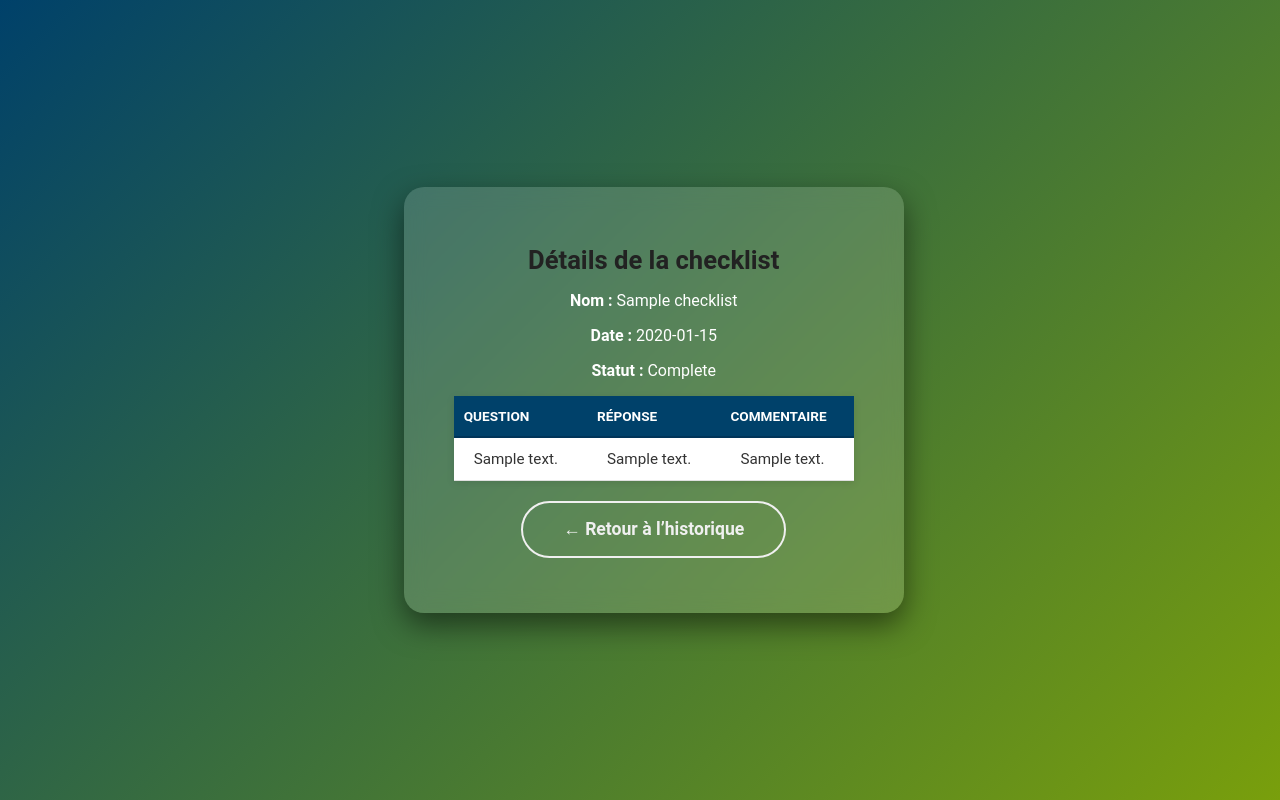
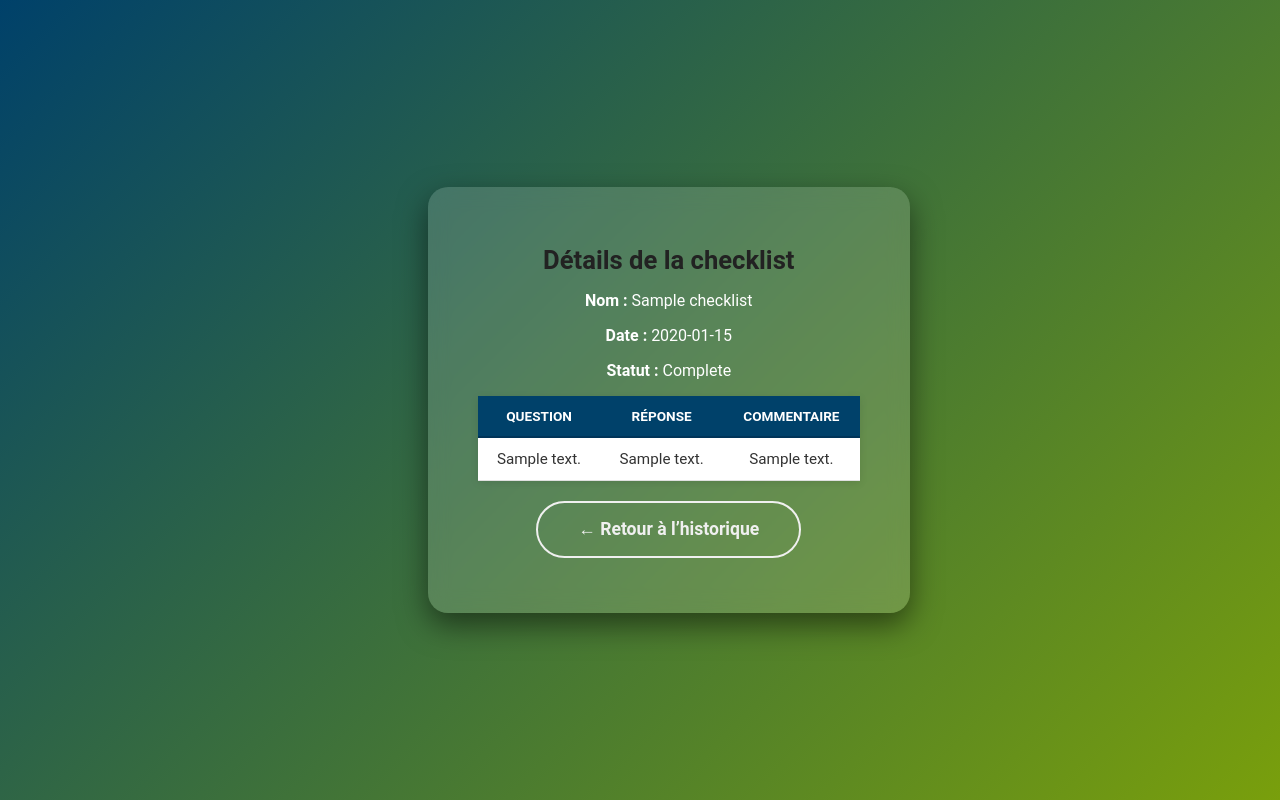
Before and after one commit to Mohamed-Taha85/MY-PROJECT, a Flask app: page /voir_details/1 in a window 1280 px wide. Run offline with Flask 3, Linux system fonts and the light colour scheme; the visitor is signed in with stand-in values (Sample User, id 1); tables that the repository leaves empty hold one stand-in row (values such as "Sample post").

Commit message:
Improve UI consistency: center tables on history page, unify button sizes and spacing across app, enhance overall layout and styling

```diff
--- a/static/style.css
+++ b/static/style.css
@@ -59,6 +59,8 @@
     cursor: pointer;
     border: none;
     min-width: 150px;
+    margin-bottom: 15px; /* spacing between buttons */
+    text-align: center;
 }
 
 .btn-auth:hover, .btn:hover {
@@ -79,6 +81,8 @@
     transition: all 0.3s ease;
     display: inline-block;
     cursor: pointer;
+    margin-bottom: 15px; /* spacing */
+    text-align: center;
 }
 
 .btn-secondary-auth:hover, .btn-secondary:hover {
@@ -165,7 +169,7 @@
     background-color: rgba(255, 255, 255, 0.15);
     padding: 40px 50px;
     border-radius: 20px;
-    max-width: 400px;
+    max-width: 800px; /* increased width for better table layout */
     width: 90%;
     text-align: center;
     box-shadow: 0 12px 30px rgba(0, 0, 0, 0.5);
@@ -182,15 +186,18 @@
     text-align: center;
 }
 
-.dashboard-container table {
-    width: 100%;
+.dashboard-container table,
+.styled-table {
+    width: 100%; /* full width inside container */
     border-collapse: separate;
     border-spacing: 0;
+    margin: 0 auto; /* center table */
     box-shadow: 0 2px 8px rgba(0,0,0,0.1);
     margin-bottom: 20px;
 }
 
-.dashboard-container thead th {
+.dashboard-container thead th,
+.styled-table th {
     background-color: #00416A;
     color: #FFFFFF;
     text-transform: uppercase;
@@ -199,15 +206,18 @@
     border-bottom: 2px solid #003459;
 }
 
-.dashboard-container tbody tr {
+.dashboard-container tbody tr,
+.styled-table tr {
     background-color: #ffffff;
 }
 
-.dashboard-container tbody tr:hover {
+.dashboard-container tbody tr:hover,
+.styled-table tr:hover {
     background-color: #e6f7ff;
 }
 
-.dashboard-container td {
+.dashboard-container td,
+.styled-table td {
     padding: 12px 10px;
     color: #333333;
     font-size: 0.95em;
@@ -215,7 +225,7 @@
 }
 
 .dashboard-container .btn {
-    margin-top: 10px;
+    margin-top: 15px; /* better spacing */
     display: block;
     width: max-content;
     margin-left: auto;
@@ -302,22 +312,6 @@
     gap: 5px;
 }
 
-.styled-table td, .styled-table th {
-    padding: 12px 20px;
-    text-align: left;
-    vertical-align: middle;
-}
-
-.styled-table tr {
-    background-color: #ffffff;
-    border-bottom: 1px solid #ccc;
-}
-
-.styled-table th {
-    background-color: #043354;
-    color: #fff;
-}
-
 .checklist-item-wrapper {
   display: flex;
   align-items: center;
@@ -355,6 +349,7 @@
   background-color: #e60000;
 }
 
+/* Consistent button spacing across the app */
 .btn,
 .btn-auth,
 .btn-secondary,
--- a/templates/rapport_pdf.html
+++ b/templates/rapport_pdf.html
@@ -93,7 +93,7 @@
         <tr>
           <th>Date</th>
           <th>Titre</th>
-          <th>Créée par</th>
+          <th>Créé par</th>
           <th>Statut</th>
         </tr>
       </thead>
```
